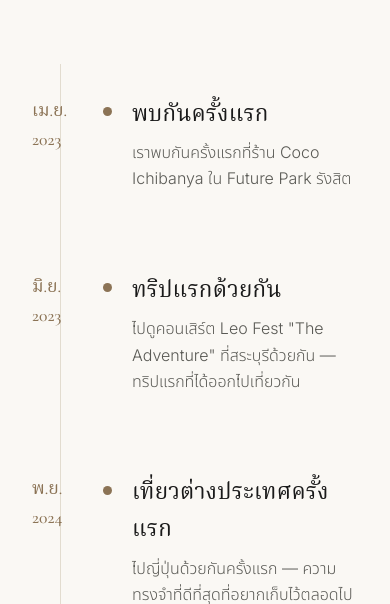
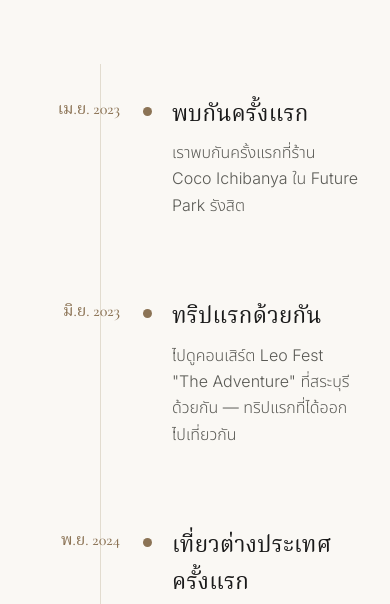
Before and after one commit to cksaxzacky/Wedding-Mock, a plain HTML site: page story.html in a window 390 px wide. Shown: the part 238-842 px from the top of the page. Drawn offline with nearby package versions, Linux system fonts and the light colour scheme.

Commit message:
Fix timeline year column overlapping the divider line
- Widen year column from 100px to 140px (desktop) / 60px to 100px (mobile)
- Right-align year text with padding-right gap so text never touches the line
- white-space: nowrap to prevent wrapping

Co-Authored-By: Claude Opus 4.7 (1M context) <noreply@anthropic.com>

```diff
--- a/assets/css/style.css
+++ b/assets/css/style.css
@@ -284,7 +284,7 @@ p { margin: 0 0 1em; color: var(--ink-soft); }
 .timeline::before {
   content: '';
   position: absolute;
-  left: 100px;
+  left: 140px;
   top: 2rem;
   bottom: 6rem;
   width: 1px;
@@ -292,7 +292,7 @@ p { margin: 0 0 1em; color: var(--ink-soft); }
 }
 .timeline-item {
   display: grid;
-  grid-template-columns: 100px 1fr;
+  grid-template-columns: 140px 1fr;
   gap: 2rem;
   padding: 2rem 0;
   position: relative;
@@ -302,6 +302,9 @@ p { margin: 0 0 1em; color: var(--ink-soft); }
   font-size: 1.4rem;
   color: var(--accent);
   font-weight: 500;
+  text-align: right;
+  padding-right: 1.25rem;
+  white-space: nowrap;
 }
 .timeline-body { padding-left: 2rem; position: relative; }
 .timeline-body::before {
@@ -543,9 +546,9 @@ p { margin: 0 0 1em; color: var(--ink-soft); }
   .schedule { grid-template-columns: 1fr; gap: 1rem; }
   .venue { grid-template-columns: 1fr; }
   .faq-grid { grid-template-columns: 1fr; }
-  .timeline::before { left: 60px; }
-  .timeline-item { grid-template-columns: 60px 1fr; gap: 1rem; }
-  .timeline-year { font-size: 1.1rem; }
+  .timeline::before { left: 100px; }
+  .timeline-item { grid-template-columns: 100px 1fr; gap: 1rem; }
+  .timeline-year { font-size: 1rem; padding-right: .75rem; }
   .timeline-body { padding-left: 1.5rem; }
   .site-header { padding: 1rem 1.2rem; }
 }
```
